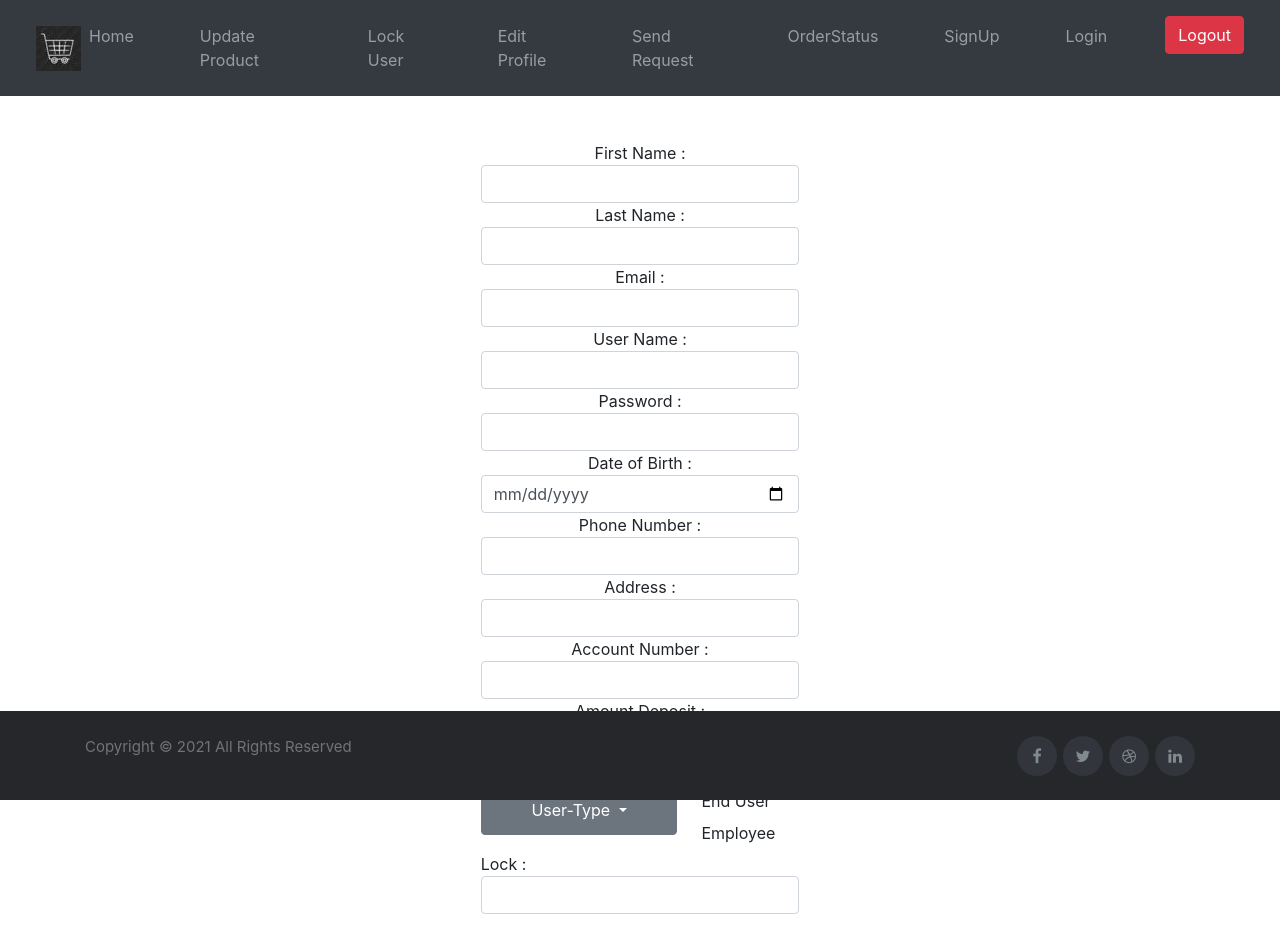
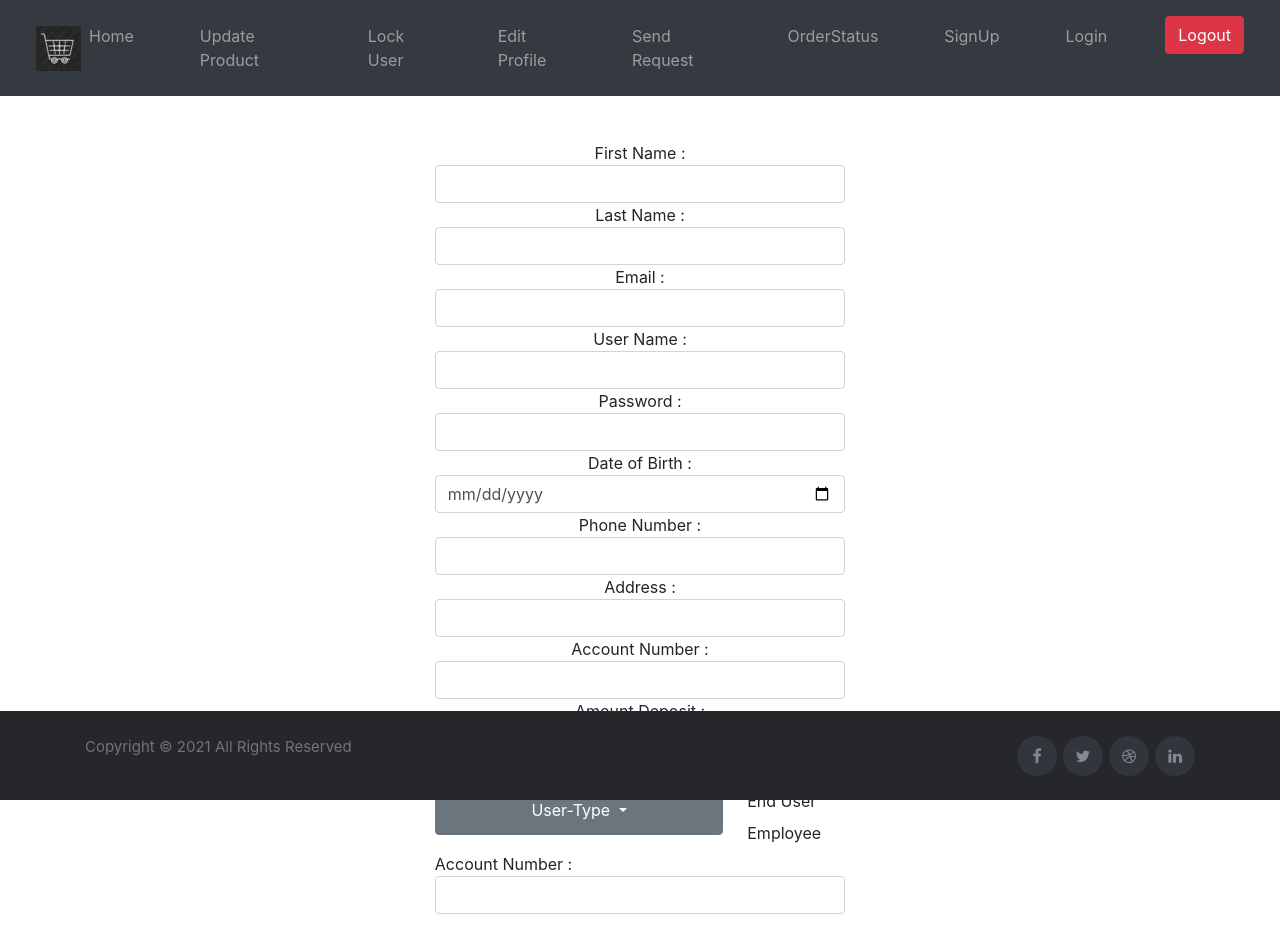
Before and after one commit to tcs-mean-stack-group22/CapstoneProjectMean, an Angular app in the folder frontEnd/angular-grocers/: page /signup in a window 1280 px wide. Shown: the top 942 px of the page. Built offline with nearby package versions, Linux system fonts and the light colour scheme.

Commit message:
finishing up sign up

```diff
--- a/frontEnd/angular-grocers/src/app/app-routing.module.ts
+++ b/frontEnd/angular-grocers/src/app/app-routing.module.ts
@@ -30,7 +30,9 @@
 	{ path: 'raise-ticket', component: RaiseTicketComponent},
 	{ path: 'funds', component: FundsComponent},
 
-	{ path: '', redirectTo: 'adminpanel', pathMatch: 'full' }
+	{ path: '', redirectTo: 'adminpanel', pathMatch: 'full' } ,
+	{ path: '**', redirectTo: 'login', pathMatch: 'full' }
+
 ];
 
 @NgModule({
--- a/frontEnd/angular-grocers/src/app/app.module.ts
+++ b/frontEnd/angular-grocers/src/app/app.module.ts
@@ -24,6 +24,7 @@
 import { UserPanelComponent } from './user-panel/user-panel.component';
 import { ViewProductCartComponent } from './view-product-cart/view-product-cart.component';
 
+
 @NgModule({
 	declarations: [
 		AppComponent,
@@ -49,6 +50,7 @@
     UserPanelComponent,
     ViewProductCartComponent
 
+
 	],
 	imports: [ BrowserModule, AppRoutingModule, FormsModule, HttpClientModule, ReactiveFormsModule ],
 	providers: [],
--- a/frontEnd/angular-grocers/src/app/signup/signup.component.html
+++ b/frontEnd/angular-grocers/src/app/signup/signup.component.html
@@ -1,23 +1,3 @@
-
-       <!--  <form #ngRef="ngForm" (ngSubmit)="addUser(ngRef.value)" >
-
-            First Name : <input type="text"  name="firstname" class="form-control" ngModel required>
-            Last Name : <input type="text" class="form-control" name="lastname" ngModel required>
-            Email : <input type="text" class="form-control" name="email" ngModel >
-            User Name : <input type="text" class="form-control" name="username" ngModel required>
-            Password : <input type="text" class="form-control" name="password" ngModel required>
-            Date of Birth : <input type="date" class="form-control" name="dob" ngModel >
-            Phone Number : <input type="number" class="form-control" name="phoneNum" ngModel >
-            Address : <input type="text" class="form-control" name="address" ngModel >
-            Account Number : <input type="number" class="form-control" name="accountnumber" ngModel >
-            Amount Deposit : <input type="number" class="form-control" name="amountDeposit" ngModel >
-
-            <input type="submit" class="col-4 btn btn-primary btn-sm"  value="Add Info">
-            <input type="reset" class="col-4 btn btn-secondary btn-sm" value="Reset">
-            {{resultMsg}}
-        </form> -->
-
-
         <div class="form-container">
             <div class="body" style="align-items: center;">
                 <form #ngRef="ngForm" (ngSubmit)="addUser(ngRef.value)" style="padding: 45px;">
@@ -43,12 +23,12 @@
                             <button class="dropdown-item" type="button"  (click) ="getValue('emp')" >Employee</button>
                         </div>
                     </div>
-                    Lock : <input type="text" class="form-control" name="lock" ngModel required> <br>
+
                     Account Number : <input type="number" class="form-control" name="accountnumber" ngModel > <br>
                     Amount Deposit : <input type="number" class="form-control" name="amountDeposit" ngModel > <br>
                     <div class="submit">
 
-            <input type="submit" class="col-4 btn btn-primary btn-sm"  value="Add Info">
+            <input type="submit" class="col-4 btn btn-primary btn-sm"  value="Add Info" (click)="ngRef.resetForm()" >
             <input type="reset" class="col-4 btn btn-secondary btn-sm" value="Reset">
             {{resultMsg}}
                     </div>
```
